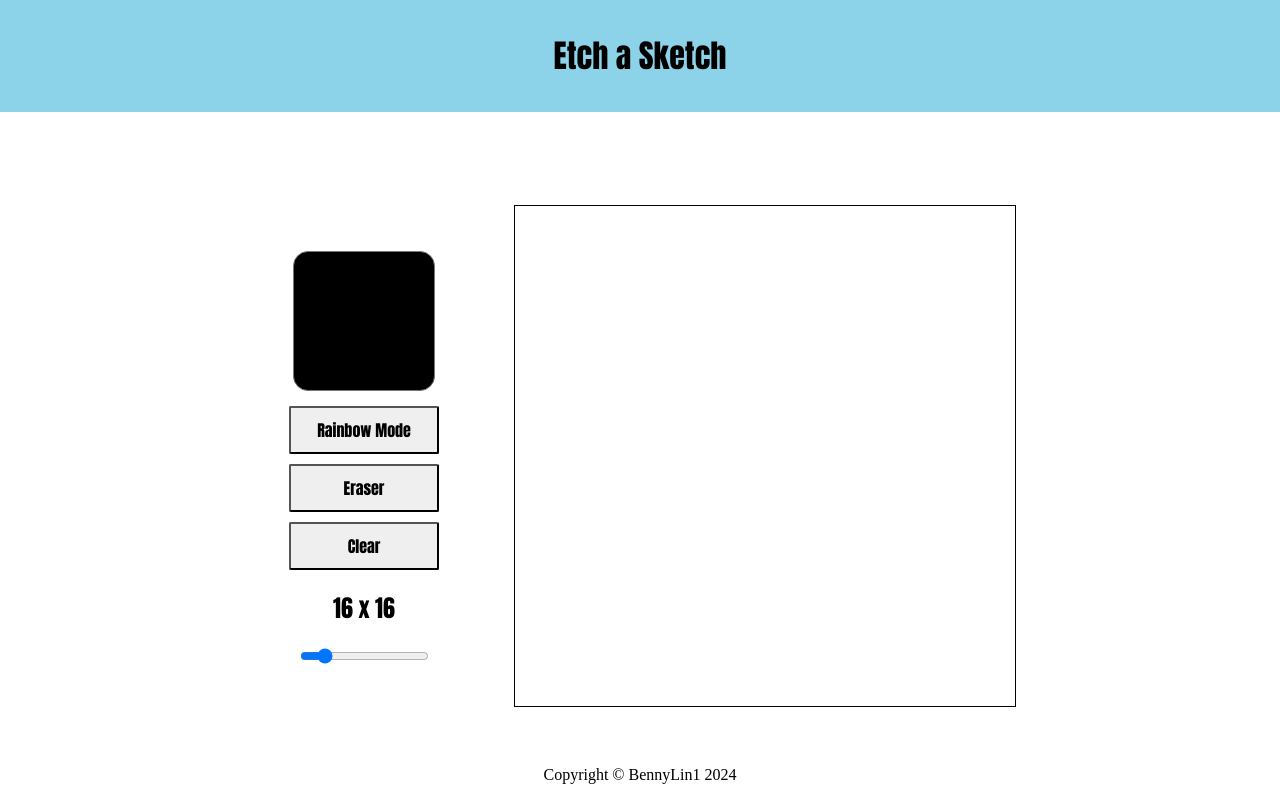
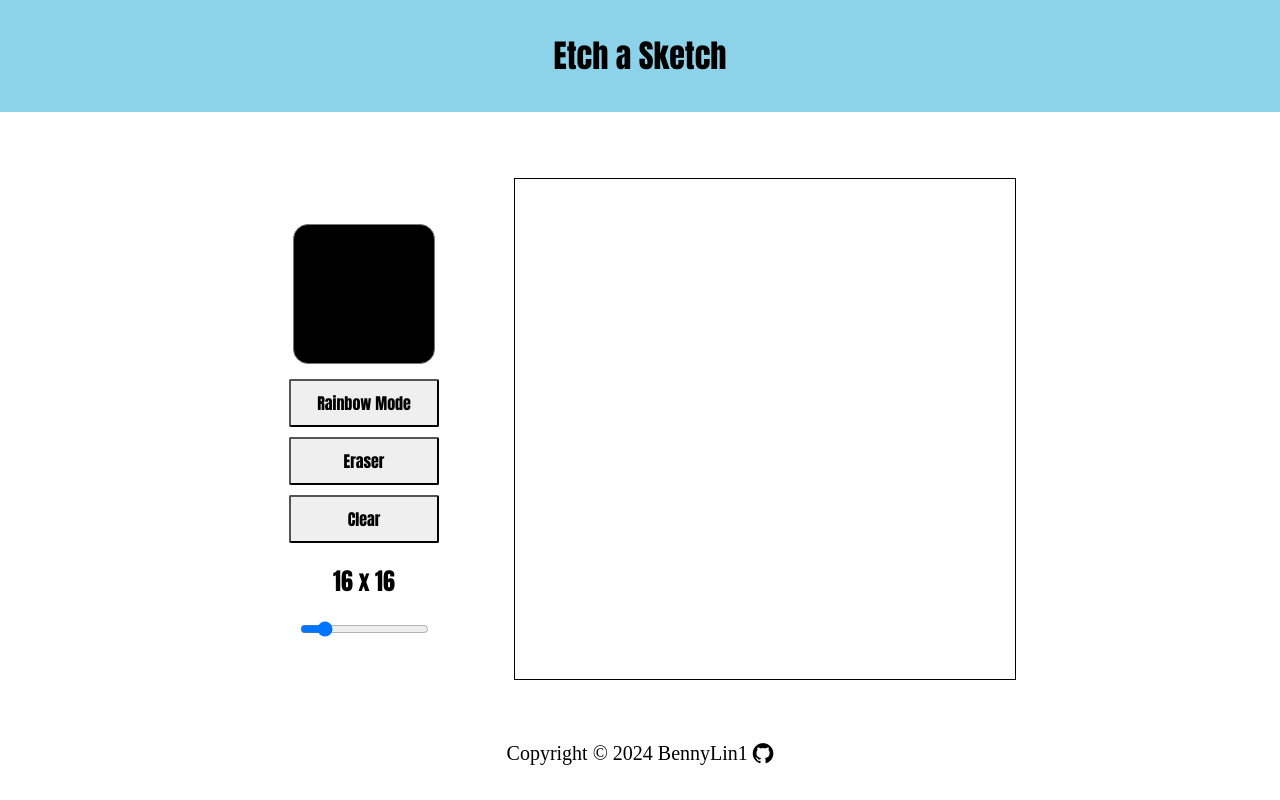
Before and after one commit to BennyLin1/etch-a-sketch, a plain HTML site: page index.html in a window 1280 px wide. Drawn offline with Linux system fonts and the light colour scheme.

Commit message:
Update: Added Favicon and updated footer

```diff
--- a/index.html
+++ b/index.html
@@ -4,8 +4,10 @@
     <meta charset="UTF-8">
     <meta name="viewport" content="width=device-width, initial-scale=1.0">
     <title>Etch a Sketch</title>
+    <link rel="stylesheet" href="https://cdnjs.cloudflare.com/ajax/libs/font-awesome/4.7.0/css/font-awesome.min.css">
+    <link rel="shortcut icon" type="image/x-icon" href="./artFavicon.png"/>
+    <link rel="stylesheet" href="styles.css" class="">
     <script src="scripts.js" defer></script>
-    <link rel="stylesheet" href="styles.css" class="">
 </head>
 <body>
     <header>
@@ -26,7 +28,17 @@
     </div>
 
     <footer>
-        <p>Copyright © BennyLin1 2024</p>
+        <p>
+            Copyright ©
+            <script>
+                document.write(new Date().getFullYear())
+            </script>
+            BennyLin1
+        </p>
+        <a href="https://github.com/BennyLin1" target="_blank">
+            <i class="fa fa-github" style="font-size:24px;color:black"></i>
+        </a>
     </footer>
+
 </body>
 </html>
--- a/styles.css
+++ b/styles.css
@@ -86,5 +86,11 @@ button {
 }
 
 footer {
-    text-align: center;
+    display: flex;
+    align-items: center;
+    justify-content: center;
+    padding: 15px;
+    font-size: 20px;
+    gap: 5px;
+    margin-top: 10px;
 }
```
Also changed, not shown: artFavicon.png (added).
